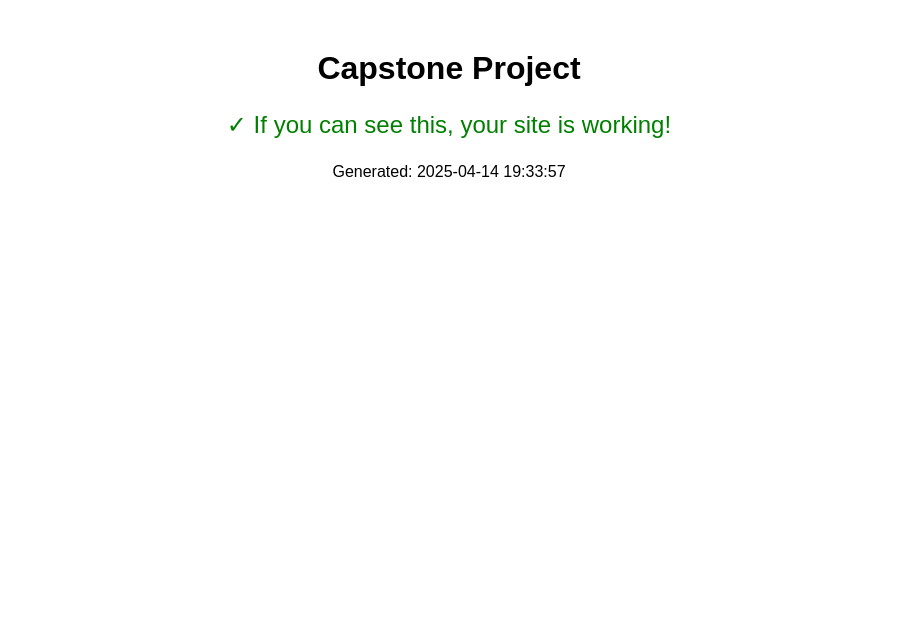
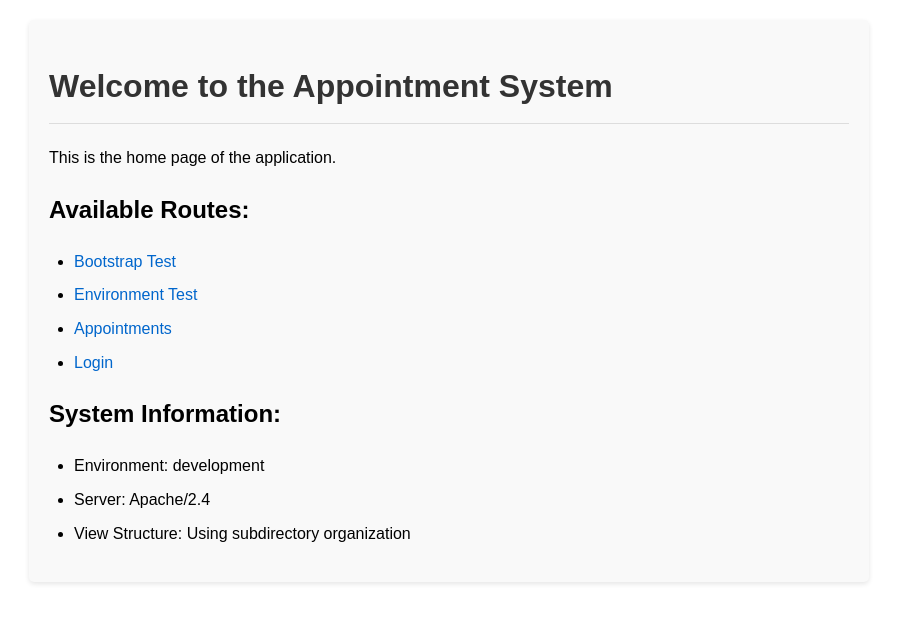
Before and after one commit to it-sd-capstone/capstone-project-runtime_terrors, a PHP site: page /appointment-system/ in a window 1280 px wide. Shown: the top 623 px of the page, without its empty margins (191-1088 px from the left). Run offline with PHP 8.4, Linux system fonts and the light colour scheme.

Commit message:
Implement secure MVC architecture with bootstrap system for protected file access outside public_html

```diff
--- /dev/null
+++ b/public_html/bootstrap.php
@@ -0,0 +1,113 @@
+<?php
+/**
+ * Application Bootstrap
+ * Central access point to resources outside public_html
+ */
+
+// Define key application paths - adjusted for your structure
+define('APP_ROOT', dirname(__DIR__));
+define('CONFIG_PATH', APP_ROOT . '/config');
+define('CONTROLLER_PATH', APP_ROOT . '/controllers');
+define('MODEL_PATH', APP_ROOT . '/models');
+define('VIEW_PATH', APP_ROOT . '/views');
+define('CORE_PATH', APP_ROOT . '/core');
+define('ROUTES_PATH', APP_ROOT . '/routes');
+define('SQL_PATH', APP_ROOT . '/sql');
+define('TESTS_PATH', APP_ROOT . '/tests');
+
+// Error reporting - comment out in production
+ini_set('display_errors', 1);
+error_reporting(E_ALL);
+
+// Load environment configuration
+require_once CONFIG_PATH . '/environment.php';
+$env = Environment::detect();
+
+// Load environment-specific configuration
+$env_config = require_once CONFIG_PATH . '/environments/' . $env . '.php';
+
+// Database connection
+require_once CONFIG_PATH . '/connection_bridge.php';
+
+/**
+ * Safely include a file from outside public_html
+ * @param string $path Path relative to APP_ROOT
+ * @return mixed Result of the include
+ */
+function app_include($path) {
+    $full_path = APP_ROOT . '/' . ltrim($path, '/');
+    if (!file_exists($full_path)) {
+        throw new Exception("File not found: {$path}");
+    }
+    return require_once $full_path;
+}
+
+/**
+ * Get a configuration value
+ * @param string $key Configuration key
+ * @param mixed $default Default value if key not found
+ * @return mixed Configuration value
+ */
+function config($key, $default = null) {
+    global $env_config;
+    return $env_config[$key] ?? $default;
+}
+
+/**
+ * Get the database connection
+ * @return mysqli Database connection object
+ */
+function get_db() {
+    static $db = null;
+
+    // Only create the connection once
+    if ($db === null) {
+        // Use the constants defined in connection_bridge.php
+        if (defined('DB_HOST') && defined('DB_USER') && defined('DB_PASS') && defined('DB_NAME')) {
+            $db = new mysqli(DB_HOST, DB_USER, DB_PASS, DB_NAME);
+
+            if ($db->connect_error) {
+                throw new Exception("Database connection failed: " . $db->connect_error);
+            }
+
+            // Set character set
+            $db->set_charset('utf8mb4');
+        } else {
+            throw new Exception("Database constants not defined");
+        }
+    }
+
+    return $db;
+}
+
+
+/**
+ * Get the current environment
+ * @return string Environment name
+ */
+function get_environment() {
+    global $env;
+    return $env;
+}
+
+// Register an autoloader for classes
+spl_autoload_register(function($class_name) {
+    // Try to load from models directory
+    $model_path = MODEL_PATH . '/' . $class_name . '.php';
+    if (file_exists($model_path)) {
+        require_once $model_path;
+        return true;
+    }
+
+    // Try to load from controllers directory
+    $controller_path = CONTROLLER_PATH . '/' . $class_name . '.php';
+    if (file_exists($controller_path)) {
+        require_once $controller_path;
+        return true;
+    }
+
+    return false;
+});
+
+// Return true to indicate bootstrap loaded successfully
+return true;
--- a/public_html/index.php
+++ b/public_html/index.php
@@ -1,15 +1,158 @@
-<!DOCTYPE html>
-<html>
-<head>
-    <title>Capstone Project Test</title>
-    <style>
-        body { font-family: Arial; text-align: center; margin-top: 50px; }
-        .success { color: green; font-size: 24px; }
-    </style>
-</head>
-<body>
-    <h1>Capstone Project</h1>
-    <p class="success">✓ If you can see this, your site is working!</p>
-    <p>Generated: <?php echo date('Y-m-d H:i:s'); ?></p>
-</body>
-</html>
+<?php
+/**
+ * Front Controller
+ * All requests are routed through this file
+ */
+
+// Load the bootstrap
+require_once 'bootstrap.php';
+
+// Get the requested path
+$path = $_SERVER['PATH_INFO'] ?? $_SERVER['REQUEST_URI'] ?? '/';
+
+// Remove query string if present
+if (($pos = strpos($path, '?')) !== false) {
+    $path = substr($path, 0, $pos);
+}
+
+// Remove script name and base directory from path if present
+$script_name = $_SERVER['SCRIPT_NAME'] ?? '';
+$base_dir = dirname($script_name);
+if ($base_dir != '/' && strpos($path, $base_dir) === 0) {
+    $path = substr($path, strlen($base_dir));
+}
+
+// Basic routing
+try {
+    // Remove leading/trailing slashes and sanitize
+    $path = trim($path, '/');
+    $path = filter_var($path, FILTER_SANITIZE_URL);
+
+    // Default to home if path is empty
+    if (empty($path)) {
+        $path = 'home';
+    }
+
+    // Split into segments (controller/action/params)
+    $segments = explode('/', $path);
+    $controller_name = $segments[0];
+    $action = $segments[1] ?? 'index';
+    $params = array_slice($segments, 2);
+
+    // Special case for test files
+    if ($controller_name == 'test' && isset($segments[1])) {
+        // Allow direct access to test files
+        $test_name = $segments[1];
+        if ($test_name == 'env') {
+            // Handle test_env.php in root
+            require_once APP_ROOT . '/test_env.php';
+        } else {
+            // Handle tests in tests directory
+            app_include("tests/{$test_name}.php");
+        }
+        exit;
+    }
+
+    // Load the appropriate controller file
+    $controller_file = CONTROLLER_PATH . "/{$controller_name}_controller.php";
+    if (file_exists($controller_file)) {
+        require_once $controller_file;
+
+        // Create controller class name (e.g., 'home' -> 'HomeController')
+        $class_name = ucfirst($controller_name) . 'Controller';
+
+        // Instantiate the controller
+        $controller = new $class_name();
+
+        // Call the action method
+        if (method_exists($controller, $action)) {
+            call_user_func_array([$controller, $action], $params);
+        } else {
+            throw new Exception("Action '{$action}' not found in controller '{$controller_name}'");
+        }
+    } else {
+        // Check for views in subdirectories
+        $possible_view_locations = [
+            // Check for views in the subdirectory structure first
+            VIEW_PATH . "/{$controller_name}/{$action}.php", // e.g., views/home/index.php
+            VIEW_PATH . "/{$controller_name}/index.php",     // e.g., views/home/index.php (default action)
+            VIEW_PATH . "/{$controller_name}.php",           // e.g., views/home.php (flat structure)
+            VIEW_PATH . "/home/index.php"                    // Default to home page if nothing found
+        ];
+
+        $view_found = false;
+        foreach ($possible_view_locations as $view_file) {
+            if (file_exists($view_file)) {
+                // View rendering
+                require_once $view_file;
+                $view_found = true;
+                break;
+            }
+        }
+
+        if (!$view_found) {
+            throw new Exception("View not found for '{$controller_name}/{$action}'");
+        }
+    }
+} catch (Exception $e) {
+    // Handle errors
+    header('HTTP/1.1 404 Not Found');
+    echo "<h1>Error</h1>";
+    echo "<p>{$e->getMessage()}</p>";
+
+    // Show available views and controllers for easier debugging
+    echo "<h2>Available Views:</h2>";
+    echo "<ul>";
+
+    // List view directories
+    $view_dirs = glob(VIEW_PATH . "/*", GLOB_ONLYDIR);
+    foreach ($view_dirs as $dir) {
+        $dir_name = basename($dir);
+        echo "<li><strong>{$dir_name}/</strong>";
+
+        // List files in this directory
+        $view_files = glob($dir . "/*.php");
+        if (!empty($view_files)) {
+            echo "<ul>";
+            foreach ($view_files as $file) {
+                $file_name = basename($file, ".php");
+                echo "<li><a href='/{$dir_name}/{$file_name}'>{$file_name}</a></li>";
+            }
+            echo "</ul>";
+        }
+
+        echo "</li>";
+    }
+
+    // List standalone view files (if any)
+    $view_files = glob(VIEW_PATH . "/*.php");
+    if (!empty($view_files)) {
+        echo "<li><strong>Root Views:</strong><ul>";
+        foreach ($view_files as $file) {
+            $file_name = basename($file, ".php");
+            echo "<li><a href='/{$file_name}'>{$file_name}</a></li>";
+        }
+        echo "</ul></li>";
+    }
+
+    echo "</ul>";
+
+    echo "<h2>Available Controllers:</h2>";
+    echo "<ul>";
+    $controllers = glob(CONTROLLER_PATH . "/*_controller.php");
+    foreach ($controllers as $controller) {
+        $controller_name = basename($controller, "_controller.php");
+        echo "<li>{$controller_name}</li>";
+    }
+    echo "</ul>";
+
+    // Debug information
+    echo "<h2>Debug Information</h2>";
+    echo "<p>Requested Path: {$path}</p>";
+    echo "<p>Controller: {$controller_name}</p>";
+    echo "<p>Action: {$action}</p>";
+
+    if (get_environment() === 'development' || config('debug', false)) {
+        echo "<pre>{$e->getTraceAsString()}</pre>";
+    }
+}
--- /dev/null
+++ b/views/home/index.php
@@ -0,0 +1,63 @@
+<!DOCTYPE html>
+<html lang="en">
+<head>
+    <meta charset="UTF-8">
+    <meta name="viewport" content="width=device-width, initial-scale=1.0">
+    <title>Appointment System</title>
+    <style>
+        body {
+            font-family: Arial, sans-serif;
+            margin: 0;
+            padding: 20px;
+            line-height: 1.6;
+        }
+        .container {
+            max-width: 800px;
+            margin: 0 auto;
+            background: #f9f9f9;
+            padding: 20px;
+            border-radius: 5px;
+            box-shadow: 0 2px 5px rgba(0,0,0,0.1);
+        }
+        h1 {
+            color: #333;
+            border-bottom: 1px solid #ddd;
+            padding-bottom: 10px;
+        }
+        ul {
+            padding-left: 25px;
+        }
+        li {
+            margin-bottom: 8px;
+        }
+        a {
+            color: #0066cc;
+            text-decoration: none;
+        }
+        a:hover {
+            text-decoration: underline;
+        }
+    </style>
+</head>
+<body>
+    <div class="container">
+        <h1>Welcome to the Appointment System</h1>
+        <p>This is the home page of the application.</p>
+
+        <h2>Available Routes:</h2>
+        <ul>
+            <li><a href="bootstrap_test.php">Bootstrap Test</a></li>
+            <li><a href="test/env">Environment Test</a></li>
+            <li><a href="appointments">Appointments</a></li>
+            <li><a href="auth/login">Login</a></li>
+        </ul>
+
+        <h2>System Information:</h2>
+        <ul>
+            <li>Environment: <?= get_environment() ?></li>
+            <li>Server: <?= $_SERVER['SERVER_SOFTWARE'] ?? 'Unknown' ?></li>
+            <li>View Structure: Using subdirectory organization</li>
+        </ul>
+    </div>
+</body>
+</html>
```
Also changed, not shown: public_html/bootstrap_test.php (added, +50 -0 lines), public_html/.htaccess, 1 other file.
